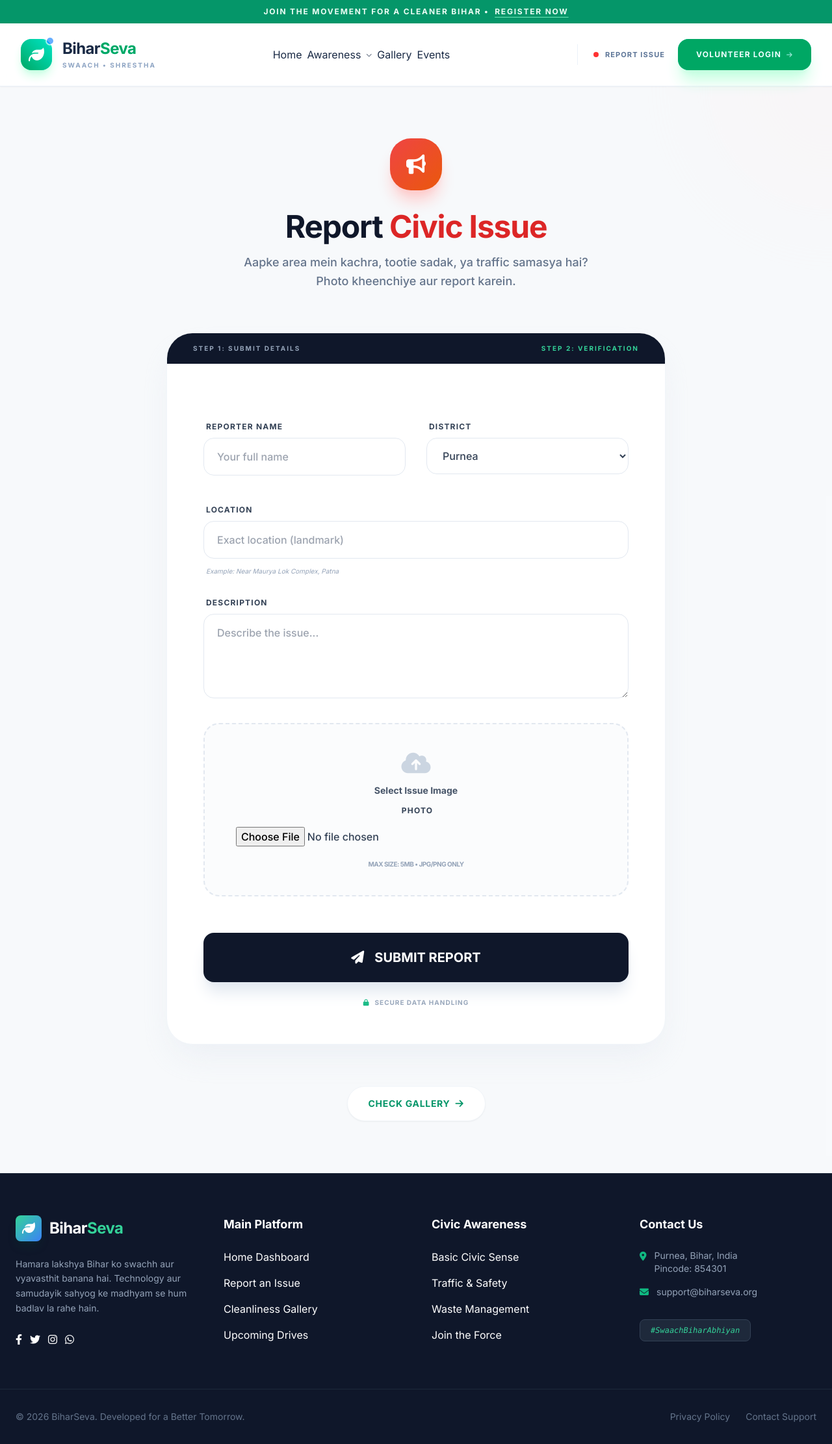
After one commit to rahulacharya1/BiharSeva, a Django app: page /report-issue/ in a window 1280 px wide. The commit adds this page. Shown: the whole page at 65% size. Run offline with Django 5.2, Linux system fonts and the light colour scheme; some libraries are stand-ins or nearby versions.

Commit message:
Update report handling and templates for improved user experience

```diff
--- a/biharseva/core/models.py
+++ b/biharseva/core/models.py
@@ -22,7 +22,7 @@ class Report(models.Model):
     district = models.CharField(max_length=50, choices=DISTRICT_CHOICES)
     location = models.CharField(max_length=200)
     description = models.TextField()
-    photo = models.ImageField(upload_to='reports/')
+    photo = models.ImageField(upload_to='reports_images/')
     status = models.CharField(max_length=20, choices=STATUS_CHOICES, default='pending')
     created_at = models.DateTimeField(auto_now_add=True)
 
--- a/biharseva/core/templates/includes/header.html
+++ b/biharseva/core/templates/includes/header.html
@@ -1,105 +1,154 @@
-<nav class="bg-white/80 backdrop-blur-md shadow-sm sticky top-0 z-50 border-b border-gray-100">
+<div class="bg-emerald-600 py-2.5 px-4 text-center">
+    <p class="text-[10px] md:text-xs text-emerald-50 font-bold tracking-[0.15em] uppercase">
+        Join the movement for a cleaner Bihar •
+        <a href="{% url 'volunteer_form' %}" class="ml-1 underline decoration-emerald-300 underline-offset-4 hover:text-white transition-colors">Register Now</a>
+    </p>
+</div>
+
+<nav class="bg-white/90 backdrop-blur-md saturate-150 shadow-sm sticky top-0 z-[100] border-b border-slate-200/60 transition-all duration-300">
     <div class="max-w-7xl mx-auto px-4 sm:px-6 lg:px-8">
-        <div class="flex justify-between items-center h-20">
-            <!-- Logo Section -->
-            <div class="flex-shrink-0 flex items-center">
-                <a href="{% url 'home' %}" class="flex items-center space-x-3 group">
-                    <div class="w-12 h-12 bg-gradient-to-br from-emerald-500 to-blue-600 rounded-2xl flex items-center justify-center shadow-lg group-hover:rotate-6 transition-transform duration-300">
-                        <i class="fas fa-leaf text-white text-2xl"></i>
+        <div class="flex justify-between items-center h-20 md:h-24">
+
+            <div class="flex-shrink-0">
+                <a href="{% url 'home' %}" class="flex items-center gap-x-4 group">
+                    <div class="relative">
+                        <div class="w-12 h-12 bg-gradient-to-tr from-emerald-600 to-teal-400 rounded-2xl flex items-center justify-center shadow-lg shadow-emerald-100 group-hover:rotate-3 transition-transform duration-500">
+                            <i class="fas fa-leaf text-white text-2xl"></i>
+                        </div>
+                        <div class="absolute -top-1 -right-1 w-3.5 h-3.5 bg-blue-500 border-2 border-white rounded-full animate-pulse"></div>
                     </div>
                     <div class="flex flex-col">
-                        <span class="text-2xl font-black bg-gradient-to-r from-emerald-600 to-blue-700 bg-clip-text text-transparent leading-none">
-                            BiharSeva
+                        <span class="text-2xl font-black tracking-tight text-slate-800 leading-none">
+                            Bihar<span class="text-emerald-600">Seva</span>
                         </span>
-                        <span class="text-[10px] uppercase tracking-widest font-bold text-slate-400 mt-1">Swaach Bihar, Shrestha Bihar</span>
+                        <span class="text-[10px] uppercase tracking-[0.2em] font-bold text-slate-400 mt-2 leading-none">Swaach • Shrestha</span>
                     </div>
                 </a>
             </div>
 
-            <!-- Desktop Menu -->
-            <div class="hidden md:flex items-center space-x-3">
+            <div class="hidden lg:flex items-center gap-x-2">
                 <a href="{% url 'home' %}" class="nav-link {% if request.resolver_match.url_name == 'home' %}active-nav{% endif %}">Home</a>
 
-                <div class="relative group px-3 py-2 cursor-pointer">
-                    <span class="text-slate-600 hover:text-emerald-600 font-semibold transition-colors">Awareness <i class="fas fa-chevron-down text-[10px] ml-1"></i></span>
-                    <div class="absolute top-full left-0 w-48 bg-white shadow-xl rounded-xl border border-gray-100 opacity-0 invisible group-hover:opacity-100 group-hover:visible transition-all duration-200 transform translate-y-2 group-hover:translate-y-0">
-                        <div class="p-2 space-y-1">
-                            <a href="{% url 'civic_sense' %}" class="block px-4 py-2 text-sm text-slate-600 hover:bg-emerald-50 hover:text-emerald-700 rounded-lg">Civic Sense</a>
-                            <a href="{% url 'traffic_rules' %}" class="block px-4 py-2 text-sm text-slate-600 hover:bg-emerald-50 hover:text-emerald-700 rounded-lg">Traffic Rules</a>
-                            <a href="{% url 'clean_bihar' %}" class="block px-4 py-2 text-sm text-slate-600 hover:bg-emerald-50 hover:text-emerald-700 rounded-lg">Clean Bihar</a>
+                <div class="relative group">
+                    <button class="nav-link flex items-center gap-x-2 outline-none">
+                        <span>Awareness</span>
+                        <i class="fas fa-chevron-down text-[9px] transition-transform group-hover:rotate-180 opacity-60"></i>
+                    </button>
+                    <div class="absolute top-[calc(100%-10px)] left-0 w-64 pt-6 opacity-0 invisible group-hover:opacity-100 group-hover:visible transition-all duration-300 z-50">
+                        <div class="bg-white rounded-[24px] shadow-2xl border border-slate-100 p-2.5 ring-1 ring-black/5 transform translate-y-2 group-hover:translate-y-0 transition-transform">
+                            <a href="{% url 'civic_sense' %}" class="dropdown-item">
+                                <span class="icon-box bg-orange-50 text-orange-600"><i class="fas fa-users"></i></span>
+                                <div>
+                                    <p class="font-bold text-slate-800 text-sm">Civic Sense</p>
+                                    <p class="text-[10px] text-slate-400 font-bold uppercase tracking-tighter">Community duty</p>
+                                </div>
+                            </a>
+                            <a href="{% url 'traffic_rules' %}" class="dropdown-item">
+                                <span class="icon-box bg-blue-50 text-blue-600"><i class="fas fa-traffic-light"></i></span>
+                                <div>
+                                    <p class="font-bold text-slate-800 text-sm">Traffic Rules</p>
+                                    <p class="text-[10px] text-slate-400 font-bold uppercase tracking-tighter">Road safety laws</p>
+                                </div>
+                            </a>
+                            <a href="{% url 'clean_bihar' %}" class="dropdown-item">
+                                <span class="icon-box bg-emerald-50 text-emerald-600"><i class="fas fa-broom"></i></span>
+                                <div>
+                                    <p class="font-bold text-slate-800 text-sm">Clean Bihar</p>
+                                    <p class="text-[10px] text-slate-400 font-bold uppercase tracking-tighter">Sanitation drives</p>
+                                </div>
+                            </a>
                         </div>
                     </div>
                 </div>
 
                 <a href="{% url 'report_gallery' %}" class="nav-link {% if request.resolver_match.url_name == 'report_gallery' %}active-nav{% endif %}">Gallery</a>
-
-                <a href="{% url 'events' %}" class="nav-link {% if request.resolver_match.url_name == 'events' %}active-nav{% endif %}">
-                    Events
-                </a>
+                <a href="{% url 'events' %}" class="nav-link {% if request.resolver_match.url_name == 'events' %}active-nav{% endif %}">Events</a>
 
                 {% if request.session.volunteer_id %}
-                    <a href="{% url 'volunteer_dashboard' %}" class="nav-link {% if request.resolver_match.url_name == 'volunteer_dashboard' %}active-nav{% endif %}">
-                        Dashboard
-                    </a>
-                    <a href="{% url 'certificates' %}" class="nav-link text-blue-600 font-bold italic">
-                        <i class="fas fa-award mr-1.5"></i>My Certificates
+                    <a href="{% url 'certificates' %}" class="nav-link text-blue-600 font-black flex items-center gap-x-2">
+                        <i class="fas fa-award text-base animate-bounce"></i> Certificates
                     </a>
                 {% endif %}
+            </div>
 
-                <div class="pl-4 ml-4 border-l border-gray-200 flex items-center space-x-3">
-                    <a href="{% url 'report_issue' %}" class="text-slate-600 hover:text-emerald-600 font-semibold text-sm">Report Issue</a>
+            <div class="hidden lg:flex items-center gap-x-6 ml-4">
+                <div class="h-8 w-px bg-slate-200 opacity-60"></div>
+
+                <div class="flex items-center gap-x-5">
+                    <a href="{% url 'report_issue' %}" class="flex items-center gap-x-2.5 text-slate-500 hover:text-red-600 font-black text-[11px] uppercase tracking-widest transition-colors">
+                        <span class="relative flex h-2 w-2">
+                            <span class="animate-ping absolute inline-flex h-full w-full rounded-full bg-red-400 opacity-75"></span>
+                            <span class="relative inline-flex rounded-full h-2 w-2 bg-red-500"></span>
+                        </span>
+                        <span>Report Issue</span>
+                    </a>
+
                     {% if request.session.volunteer_id %}
-                        <a href="{% url 'volunteer_logout' %}" class="bg-slate-900 text-white font-bold px-6 py-2.5 rounded-xl hover:bg-slate-700 transition-all shadow-md flex items-center">
-                            <i class="fas fa-right-from-bracket mr-2"></i> Logout
-                        </a>
+                        <a href="{% url 'volunteer_logout' %}" class="bg-slate-900 text-white text-xs font-black px-6 py-3.5 rounded-2xl hover:bg-red-600 transition-all shadow-lg active:scale-95 uppercase tracking-widest">Logout</a>
                     {% else %}
-                        <a href="{% url 'volunteer_login' %}" class="bg-slate-900 text-white font-bold px-6 py-2.5 rounded-xl hover:bg-slate-700 transition-all shadow-md flex items-center">
-                            <i class="fas fa-right-to-bracket mr-2"></i> Volunteer Login
-                        </a>
-                        <a href="{% url 'volunteer_form' %}" class="bg-emerald-600 text-white font-bold px-6 py-2.5 rounded-xl hover:bg-emerald-700 transition-all shadow-md hover:shadow-emerald-200 flex items-center">
-                            <i class="fas fa-hand-holding-heart mr-2"></i> Volunteer
+                        <a href="{% url 'volunteer_login' %}" class="bg-emerald-600 text-white text-xs font-black px-7 py-4 rounded-2xl hover:bg-emerald-700 transition-all shadow-xl shadow-emerald-100 active:scale-95 flex items-center gap-x-2 uppercase tracking-widest">
+                            <span>Volunteer Login</span>
+                            <i class="fas fa-arrow-right text-[10px] opacity-70"></i>
                         </a>
                     {% endif %}
                 </div>
             </div>
 
-            <!-- Mobile Menu Button -->
-            <div class="md:hidden">
-                <button id="mobile-menu-btn" class="w-10 h-10 flex items-center justify-center rounded-xl bg-slate-50 text-slate-600 transition-colors">
+            <div class="lg:hidden">
+                <button id="mobile-menu-btn" class="w-12 h-12 flex items-center justify-center rounded-2xl bg-slate-50 text-slate-900 border border-slate-200/60 active:scale-90 transition-all shadow-sm">
                     <i class="fas fa-bars-staggered text-xl" id="menu-icon"></i>
                 </button>
             </div>
         </div>
     </div>
 
-    <!-- Mobile Menu Container -->
-    <div id="mobile-menu" class="hidden md:hidden bg-white border-t border-gray-100 animate-fade-in-down">
-        <div class="px-4 pt-2 pb-6 space-y-2">
-            <a href="{% url 'home' %}" class="block px-4 py-3 rounded-xl text-slate-700 font-semibold hover:bg-emerald-50">Home</a>
-            <a href="{% url 'report_gallery' %}" class="block px-4 py-3 rounded-xl text-slate-700 font-semibold hover:bg-emerald-50">Report Gallery</a>
-            <a href="{% url 'events' %}" class="block px-4 py-3 rounded-xl text-slate-700 font-semibold hover:bg-emerald-50">Events</a>
+    <div id="mobile-menu" class="hidden lg:hidden border-t border-slate-100 bg-white p-8 space-y-8 animate-mobile-slide">
+        <div class="grid grid-cols-2 gap-4">
+            <a href="{% url 'home' %}" class="m-nav-card bg-emerald-50 text-emerald-700 border-emerald-100"><i class="fas fa-home mb-2"></i>Home</a>
+            <a href="{% url 'report_issue' %}" class="m-nav-card bg-red-50 text-red-700 border-red-100"><i class="fas fa-exclamation-triangle mb-2"></i>Report</a>
+            <a href="{% url 'report_gallery' %}" class="m-nav-card border-slate-100"><i class="fas fa-images mb-2"></i>Gallery</a>
+            <a href="{% url 'events' %}" class="m-nav-card border-slate-100"><i class="fas fa-calendar-alt mb-2"></i>Events</a>
+        </div>
+
+        <div class="space-y-4 pt-4 border-t border-slate-50">
             {% if request.session.volunteer_id %}
-                <a href="{% url 'volunteer_dashboard' %}" class="block px-4 py-3 rounded-xl text-slate-700 font-semibold hover:bg-emerald-50">Volunteer Dashboard</a>
-                <a href="{% url 'certificates' %}" class="block px-4 py-3 rounded-xl text-slate-700 font-semibold hover:bg-emerald-50">My Certificates</a>
-            {% endif %}
-            <hr class="border-gray-100 my-2">
-            <a href="{% url 'report_issue' %}" class="block px-4 py-3 rounded-xl bg-slate-50 text-emerald-700 font-bold tracking-wide">Report an Issue</a>
-            {% if request.session.volunteer_id %}
-                <a href="{% url 'volunteer_logout' %}" class="block px-4 py-3 rounded-xl bg-slate-900 text-white font-bold text-center shadow-lg">Logout</a>
+                <a href="{% url 'volunteer_dashboard' %}" class="block w-full py-5 px-6 rounded-3xl bg-slate-50 text-slate-800 font-black text-center text-xs uppercase tracking-widest border border-slate-100">Dashboard</a>
+                <a href="{% url 'volunteer_logout' %}" class="block w-full py-5 px-6 rounded-3xl bg-slate-900 text-white font-black text-center text-xs uppercase tracking-widest shadow-xl">Logout Account</a>
             {% else %}
-                <a href="{% url 'volunteer_login' %}" class="block px-4 py-3 rounded-xl bg-slate-900 text-white font-bold text-center shadow-lg">Volunteer Login</a>
-                <a href="{% url 'volunteer_form' %}" class="block px-4 py-3 rounded-xl bg-emerald-600 text-white font-bold text-center shadow-lg">Join as Volunteer</a>
+                <a href="{% url 'volunteer_login' %}" class="block w-full py-5 px-6 rounded-3xl bg-emerald-600 text-white font-black text-center text-xs uppercase tracking-widest shadow-2xl shadow-emerald-200">Join as Volunteer</a>
             {% endif %}
         </div>
     </div>
 </nav>
 
 <style>
+    /* Spacing logic for inner components */
     .nav-link {
-        @apply px-4 py-2 rounded-xl text-slate-600 font-semibold hover:text-emerald-600 hover:bg-emerald-50/50 transition-all duration-200;
+        @apply px-4 py-2.5 rounded-xl text-slate-500 font-bold hover:text-emerald-600 hover:bg-emerald-50/50 transition-all duration-300 text-[13.5px] uppercase tracking-wide relative;
     }
+
     .active-nav {
-        @apply text-emerald-600 bg-emerald-50/80 shadow-sm shadow-emerald-100/50;
+        @apply text-emerald-700 bg-emerald-50/80 ring-1 ring-emerald-500/20 shadow-sm;
+    }
+
+    .dropdown-item {
+        @apply flex items-center gap-x-4 p-3.5 rounded-[20px] hover:bg-slate-50 transition-all text-sm;
+    }
+
+    .icon-box {
+        @apply w-10 h-10 shrink-0 rounded-xl flex items-center justify-center shadow-inner;
+    }
+
+    .m-nav-card {
+        @apply flex flex-col items-center justify-center p-6 rounded-[2rem] border border-slate-100 font-black text-[11px] uppercase tracking-widest text-slate-600 transition-all active:scale-95;
+    }
+
+    @keyframes mobile-slide {
+        from { opacity: 0; transform: translateY(-10px); }
+        to { opacity: 1; transform: translateY(0); }
+    }
+    .animate-mobile-slide {
+        animation: mobile-slide 0.3s ease-out forwards;
     }
 </style>
 
@@ -109,8 +158,7 @@
     const icon = document.getElementById('menu-icon');
 
     btn.addEventListener('click', () => {
-        menu.classList.toggle('hidden');
-        icon.classList.toggle('fa-bars-staggered');
-        icon.classList.toggle('fa-times');
+        const isHidden = menu.classList.toggle('hidden');
+        icon.className = isHidden ? 'fas fa-bars-staggered text-xl' : 'fas fa-times text-xl';
     });
 </script>
--- a/biharseva/core/templates/pages/home.html
+++ b/biharseva/core/templates/pages/home.html
@@ -30,8 +30,8 @@
                 <a href="{% url 'report_issue' %}" class="bg-emerald-600 hover:bg-emerald-500 text-white px-8 py-4 rounded-2xl font-bold text-lg shadow-xl shadow-emerald-900/40 transition-all transform hover:-translate-y-1 flex items-center justify-center">
                     <i class="fas fa-camera mr-3 text-xl"></i> Report Issue
                 </a>
-                <a href="{% url 'volunteer_form' %}" class="bg-slate-800 hover:bg-slate-700 text-white border border-slate-700 px-8 py-4 rounded-2xl font-bold text-lg transition-all transform hover:-translate-y-1 flex items-center justify-center">
-                    <i class="fas fa-user-plus mr-3 text-xl"></i> Join Volunteer
+                <a href="{% url 'volunteer_login' %}" class="bg-slate-800 hover:bg-slate-700 text-white border border-slate-700 px-8 py-4 rounded-2xl font-bold text-lg transition-all transform hover:-translate-y-1 flex items-center justify-center">
+                    <i class="fas fa-right-to-bracket mr-3 text-xl"></i> Volunteer Login
                 </a>
             </div>
         </div>
--- /dev/null
+++ b/biharseva/core/templates/reports/report_issue.html
@@ -0,0 +1,122 @@
+{% extends 'includes/base.html' %}
+{% load crispy_forms_tags %}
+{% load static %}
+
+{% block title %}Report Civic Issue - BiharSeva Action{% endblock %}
+
+{% block content %}
+<div class="min-h-screen py-20 px-6 bg-slate-50/50 relative overflow-hidden">
+    <div class="absolute top-0 right-0 w-96 h-96 bg-red-100/30 rounded-full blur-[100px] -z-10 translate-x-1/2 -translate-y-1/2"></div>
+
+    <div class="max-w-3xl mx-auto relative z-10">
+        <div class="text-center mb-16 space-y-4">
+            <div class="w-20 h-20 bg-gradient-to-br from-red-500 to-orange-600 rounded-[2rem] mx-auto mb-8 flex items-center justify-center shadow-xl shadow-red-200 group hover:rotate-12 transition-transform duration-500">
+                <i class="fas fa-bullhorn text-3xl text-white"></i>
+            </div>
+            <h1 class="text-4xl md:text-5xl font-black text-slate-900 tracking-tight">Report <span class="text-red-600">Civic Issue</span></h1>
+            <p class="text-lg text-slate-500 font-medium max-w-xl mx-auto leading-relaxed">
+                Aapke area mein kachra, tootie sadak, ya traffic samasya hai? Photo kheenchiye aur report karein.
+            </p>
+        </div>
+
+        <div class="bg-white rounded-[2.5rem] shadow-2xl shadow-slate-200/60 border border-slate-100 overflow-hidden">
+            <div class="bg-slate-900 px-10 py-4 flex items-center justify-between">
+                <span class="text-[10px] font-black text-slate-400 uppercase tracking-[0.2em]">Step 1: Submit Details</span>
+                <span class="text-[10px] font-black text-emerald-400 uppercase tracking-[0.2em]">Step 2: Verification</span>
+            </div>
+
+            <form method="post" enctype="multipart/form-data" class="p-10 md:p-14 space-y-8">
+                {% csrf_token %}
+
+                <div class="grid md:grid-cols-2 gap-8">
+                    <div class="custom-field-container">
+                        {{ form.reporter_name|as_crispy_field }}
+                    </div>
+                    <div class="custom-field-container">
+                        {{ form.district|as_crispy_field }}
+                    </div>
+                </div>
+
+                <div class="custom-field-container">
+                    {{ form.location|as_crispy_field }}
+                    <p class="text-[10px] text-slate-400 italic mt-1 ml-1">Example: Near Maurya Lok Complex, Patna</p>
+                </div>
+
+                <div class="custom-field-container">
+                    {{ form.description|as_crispy_field }}
+                </div>
+
+                <div class="relative group custom-field-container">
+                    <div class="border-2 border-dashed border-slate-200 rounded-3xl p-10 text-center group-hover:border-emerald-500 group-hover:bg-emerald-50/30 transition-all duration-500 cursor-pointer bg-slate-50/50">
+                        <div class="space-y-3">
+                            <i class="fas fa-cloud-upload-alt text-4xl text-slate-300 group-hover:text-emerald-500 transition-colors"></i>
+                            <div class="text-sm font-bold text-slate-600 mb-2">Select Issue Image</div>
+                            {{ form.photo|as_crispy_field }}
+                            <p class="text-[10px] text-slate-400 uppercase font-black tracking-tighter mt-2">MAX SIZE: 5MB • JPG/PNG ONLY</p>
+                        </div>
+                    </div>
+                </div>
+
+                <div class="pt-6">
+                    <button type="submit" class="w-full bg-slate-900 hover:bg-emerald-600 text-white py-6 px-8 rounded-2xl font-black text-xl shadow-xl shadow-slate-200 transition-all transform active:scale-95 flex items-center justify-center space-x-4 group">
+                        <i class="fas fa-paper-plane group-hover:translate-x-1 group-hover:-translate-y-1 transition-transform"></i>
+                        <span>SUBMIT REPORT</span>
+                    </button>
+                    <div class="flex items-center justify-center mt-6 space-x-2 text-[10px] font-bold text-slate-400 uppercase tracking-widest">
+                        <i class="fas fa-lock text-emerald-500"></i>
+                        <span>Secure Data Handling</span>
+                    </div>
+                </div>
+            </form>
+        </div>
+
+        <div class="mt-16 text-center">
+            <a href="{% url 'report_gallery' %}" class="inline-flex items-center space-x-4 bg-white px-8 py-4 rounded-full shadow-sm border border-slate-100 text-emerald-600 hover:text-emerald-700 font-black text-sm uppercase tracking-wider">
+                Check Gallery <i class="fas fa-arrow-right ml-2"></i>
+            </a>
+        </div>
+    </div>
+</div>
+
+<style>
+    /* Labels styling to fix double label and match your design */
+    label {
+        display: block !important;
+        font-size: 0.75rem !important; /* text-xs equivalent */
+        font-weight: 900 !important;
+        text-transform: uppercase !important;
+        letter-spacing: 0.1em !important;
+        color: #334155 !important; /* slate-700 */
+        margin-bottom: 0.5rem !important;
+        padding-left: 0.25rem !important;
+    }
+
+    .asteriskField { display: none; }
+    .invalid-feedback { font-weight: 700; font-size: 0.75rem; color: #ef4444; margin-top: 0.5rem; }
+
+    /* Input field global styling override */
+    input, select, textarea {
+        width: 100% !important;
+        padding: 1rem 1.25rem !important;
+        border-radius: 1rem !important; /* rounded-2xl */
+        border: 1px solid #e2e8f0 !important; /* border-slate-200 */
+        background-color: #ffffff !important;
+        outline: none !important;
+        transition: all 0.3s ease !important;
+        font-weight: 500 !important;
+        color: #334155 !important;
+    }
+
+    input:focus, select:focus, textarea:focus {
+        border-color: #10b981 !important; /* emerald-500 */
+        box-shadow: 0 0 0 4px rgba(16, 185, 129, 0.1) !important;
+    }
+
+    /* Fixing file input specifically */
+    input[type="file"] {
+        padding: 0.5rem !important;
+        border: none !important;
+        background: transparent !important;
+    }
+</style>
+{% endblock %}
--- a/biharseva/core/templates/volunteers/volunteer_login.html
+++ b/biharseva/core/templates/volunteers/volunteer_login.html
@@ -64,6 +64,10 @@
                     <div class="text-center">
                         <a href="{% url 'volunteer_request_otp' %}" class="text-sm font-bold text-emerald-700 hover:text-emerald-600">Forgot Password?</a>
                     </div>
+                    <div class="text-center">
+                        <span class="text-sm text-slate-500">No account?</span>
+                        <a href="{% url 'volunteer_form' %}" class="text-sm font-bold text-emerald-700 hover:text-emerald-600 ml-1">Create one</a>
+                    </div>
                     <div class="flex items-center justify-center space-x-2 py-4 px-6 bg-slate-50 rounded-xl border border-slate-100">
                         <i class="fas fa-shield-check text-emerald-500 text-xs"></i>
                         <p class="text-[10px] font-bold text-slate-500 uppercase tracking-tighter">Use your registered email and password</p>
```
Also changed, not shown: biharseva/core/templates/reports/report_gallery.html (added, +116 -0 lines), biharseva/core/templates/reports/report_success.html (added, +74 -0 lines), biharseva/core/migrations/0006_alter_report_photo.py (added), 1 other file.
